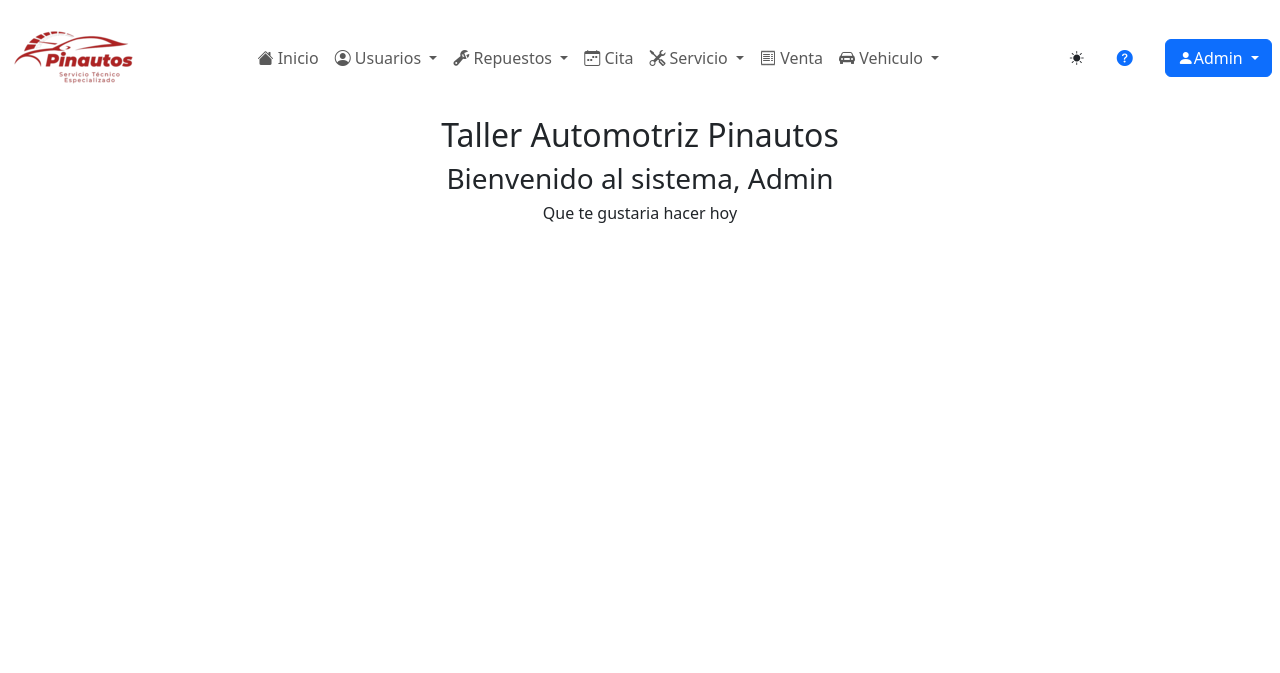
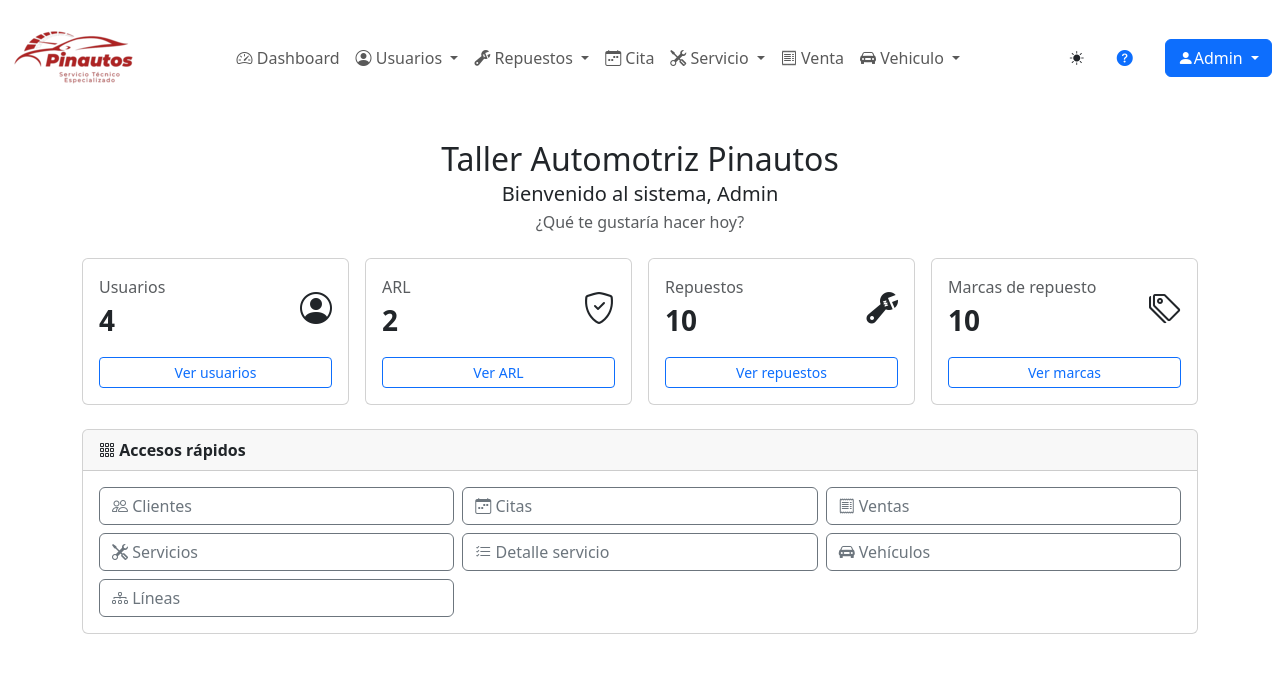
Before and after one commit to JhSebastianDev/Pinautos, a Django app: page /login in a window 1280 px wide. Shown: the top 673 px of the page. Run offline with Django 4.2, Linux system fonts and the light colour scheme; a user stored in the database is signed in; data comes from the database, SQL or seed files in the repository; some libraries are stand-ins or nearby versions.

Commit message:
implementar dashboard principal y corregir layouts base
- Se rediseñó index.html convirtiéndolo en un dashboard funcional
  con tarjetas de acceso rápido (Bootstrap).
- Se corrigió partials/header.html eliminando etiquetas <head> y <body>
  sueltas que rompían la herencia de la plantilla.
- Se reubicaron los estilos CSS hacia partials/body.html.
- Se añadió la etiqueta {% load static %} en el header para asegurar
  la carga correcta del logotipo.
- Se actualizó el enlace del menú de navegación a "Dashboard".

```diff
--- a/TallerAutomotriz/base/templates/index.html
+++ b/TallerAutomotriz/base/templates/index.html
@@ -1,19 +1,105 @@
 {% extends 'partials/body.html' %}
 {% block contenido %}
-{% load static %}
-<div class= "text-center">
-  <h2> Taller Automotriz Pinautos </h2>
-  <h3>Bienvenido al sistema, {{ user.username|title }}</h3>
-  <h6> Que te gustaria hacer hoy</h6>
 
+<div class="py-4">
+  <div class="text-center mb-4">
+    <h2 class="mb-1">Taller Automotriz Pinautos</h2>
+    <h5 class="mb-1">Bienvenido al sistema, {{ user.username|title }}</h5>
+    <div class="text-muted">¿Qué te gustaría hacer hoy?</div>
+  </div>
 
+  <div class="row g-3 mb-4">
+    <div class="col-12 col-sm-6 col-lg-3">
+      <div class="card h-100">
+        <div class="card-body">
+          <div class="d-flex align-items-center justify-content-between">
+            <div>
+              <div class="text-muted">Usuarios</div>
+              <div class="fs-3 fw-semibold">{{ usuarios|default:0 }}</div>
+            </div>
+            <i class="bi bi-person-circle fs-2"></i>
+          </div>
+          <a class="btn btn-sm btn-outline-primary w-100 mt-3" href="{% url 'usuarios' %}">Ver usuarios</a>
+        </div>
+      </div>
+    </div>
+
+    <div class="col-12 col-sm-6 col-lg-3">
+      <div class="card h-100">
+        <div class="card-body">
+          <div class="d-flex align-items-center justify-content-between">
+            <div>
+              <div class="text-muted">ARL</div>
+              <div class="fs-3 fw-semibold">{{ arls|default:0 }}</div>
+            </div>
+            <i class="bi bi-shield-check fs-2"></i>
+          </div>
+          <a class="btn btn-sm btn-outline-primary w-100 mt-3" href="{% url 'arls' %}">Ver ARL</a>
+        </div>
+      </div>
+    </div>
+
+    <div class="col-12 col-sm-6 col-lg-3">
+      <div class="card h-100">
+        <div class="card-body">
+          <div class="d-flex align-items-center justify-content-between">
+            <div>
+              <div class="text-muted">Repuestos</div>
+              <div class="fs-3 fw-semibold">{{ repuestos|default:0 }}</div>
+            </div>
+            <i class="bi bi-wrench-adjustable fs-2"></i>
+          </div>
+          <a class="btn btn-sm btn-outline-primary w-100 mt-3" href="{% url 'repuestos' %}">Ver repuestos</a>
+        </div>
+      </div>
+    </div>
+
+    <div class="col-12 col-sm-6 col-lg-3">
+      <div class="card h-100">
+        <div class="card-body">
+          <div class="d-flex align-items-center justify-content-between">
+            <div>
+              <div class="text-muted">Marcas de repuesto</div>
+              <div class="fs-3 fw-semibold">{{ marcarepuestos|default:0 }}</div>
+            </div>
+            <i class="bi bi-tags fs-2"></i>
+          </div>
+          <a class="btn btn-sm btn-outline-primary w-100 mt-3" href="{% url 'marcarepuestos' %}">Ver marcas</a>
+        </div>
+      </div>
+    </div>
   </div>
-</section>
 
-
-
-
-
+  <div class="card">
+    <div class="card-header d-flex align-items-center justify-content-between">
+      <div class="fw-semibold"><i class="bi bi-grid-3x3-gap"></i> Accesos rápidos</div>
+    </div>
+    <div class="card-body">
+      <div class="row g-2">
+        <div class="col-12 col-md-6 col-lg-4">
+          <a class="btn btn-outline-secondary w-100 text-start" href="{% url 'clientes' %}"><i class="bi bi-people"></i> Clientes</a>
+        </div>
+        <div class="col-12 col-md-6 col-lg-4">
+          <a class="btn btn-outline-secondary w-100 text-start" href="{% url 'citas' %}"><i class="bi bi-calendar-week"></i> Citas</a>
+        </div>
+        <div class="col-12 col-md-6 col-lg-4">
+          <a class="btn btn-outline-secondary w-100 text-start" href="{% url 'ventas' %}"><i class="bi bi-receipt"></i> Ventas</a>
+        </div>
+        <div class="col-12 col-md-6 col-lg-4">
+          <a class="btn btn-outline-secondary w-100 text-start" href="{% url 'servicios' %}"><i class="bi bi-tools"></i> Servicios</a>
+        </div>
+        <div class="col-12 col-md-6 col-lg-4">
+          <a class="btn btn-outline-secondary w-100 text-start" href="{% url 'detalleservicios' %}"><i class="bi bi-list-check"></i> Detalle servicio</a>
+        </div>
+        <div class="col-12 col-md-6 col-lg-4">
+          <a class="btn btn-outline-secondary w-100 text-start" href="{% url 'vehiculos' %}"><i class="bi bi-car-front-fill"></i> Vehículos</a>
+        </div>
+        <div class="col-12 col-md-6 col-lg-4">
+          <a class="btn btn-outline-secondary w-100 text-start" href="{% url 'lineas' %}"><i class="bi bi-diagram-3"></i> Líneas</a>
+        </div>
+      </div>
+    </div>
+  </div>
 </div>
 
 {% endblock contenido %}
--- a/TallerAutomotriz/base/templates/partials/body.html
+++ b/TallerAutomotriz/base/templates/partials/body.html
@@ -10,6 +10,7 @@
     <link rel="shortcut icon" href="{% static 'img/logos/Icono2.png' %}" type="image/x-icon">
     {% bootstrap_css %} {% bootstrap_javascript %}
     <link rel="stylesheet" href="{% static 'css/partial/body.css' %}">
+    <link rel="stylesheet" href="{% static 'css/homepage/headerandfooterpagehome.css' %}">
     <link rel="stylesheet" href="{% static 'node_modules/bootstrap/dist/css/bootstrap.min.css' %}" />
     <link rel="stylesheet" href="{% static 'node_modules/sweetalert2/dist/sweetalert2.min.css' %}" />
     <link rel="stylesheet" href="{% static 'node_modules/sweetalert2/dist/sweetalert2.min.css' %}" />
--- a/TallerAutomotriz/base/templates/partials/header.html
+++ b/TallerAutomotriz/base/templates/partials/header.html
@@ -1,12 +1,6 @@
 {% load static %}
-<head>
-  <meta charset="utf-8">
-  <meta name="viewport" content="width=device-width, initial-scale=1">
-  <link rel="stylesheet" href="{% static 'css/homepage/headerandfooterpagehome.css' %}">
-</head>
-<body>
 
-  <nav class="navbar navbar-expand-md fondoheader textcolor">
+<nav class="navbar navbar-expand-md fondoheader textcolor">
   <div class="container-fluid">
     <a class="navbar-brand" href="{% url 'index' %}">
       <img src="{% static 'img/Logos/LogoHeader.png' %}" alt="Pinautos">
@@ -20,7 +14,7 @@
     <div class="collapse navbar-collapse justify-content-center" id="menu">
       <ul class="navbar-nav ">
         <li class="nav-item ">
-          <a href="{% url 'index' %}" class="nav-link textcolor"><i class="bi bi-house-fill"></i> Inicio</a>
+          <a href="{% url 'index' %}" class="nav-link textcolor"><i class="bi bi-speedometer2"></i> Dashboard</a>
         </li>
         <li class="nav-item dropdown ">
           <a class="nav-link dropdown-toggle textcolor" href="#" id="navbarDropdown1" role="button" data-bs-toggle="dropdown" aria-expanded="false">
```
